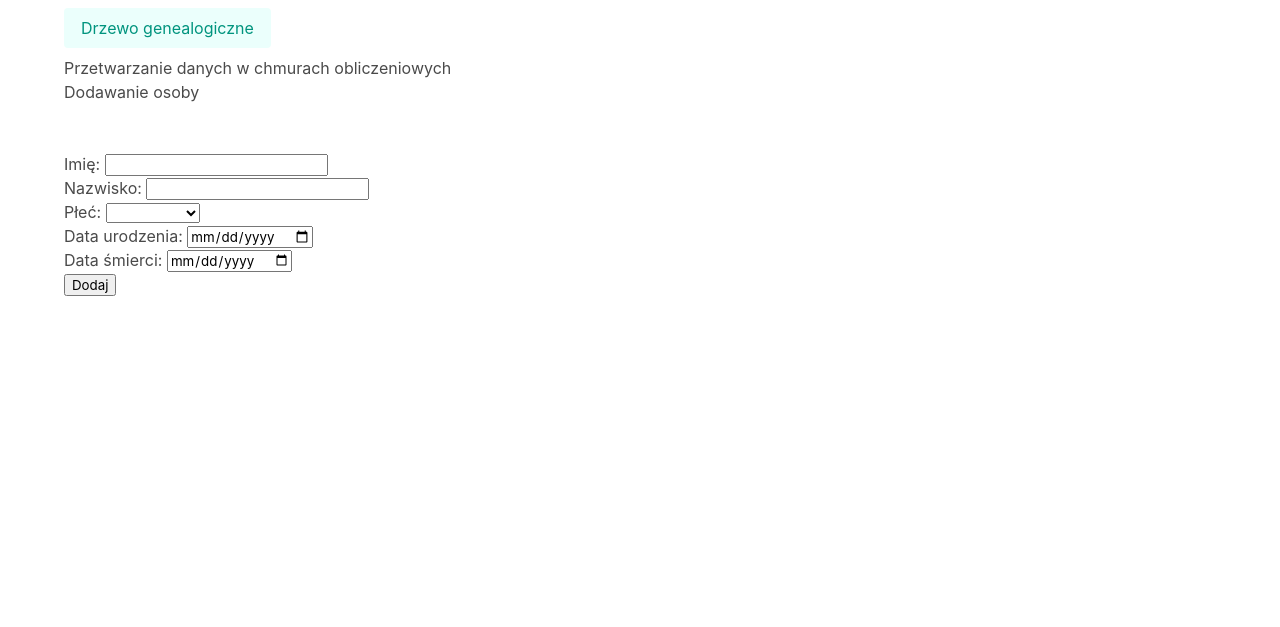
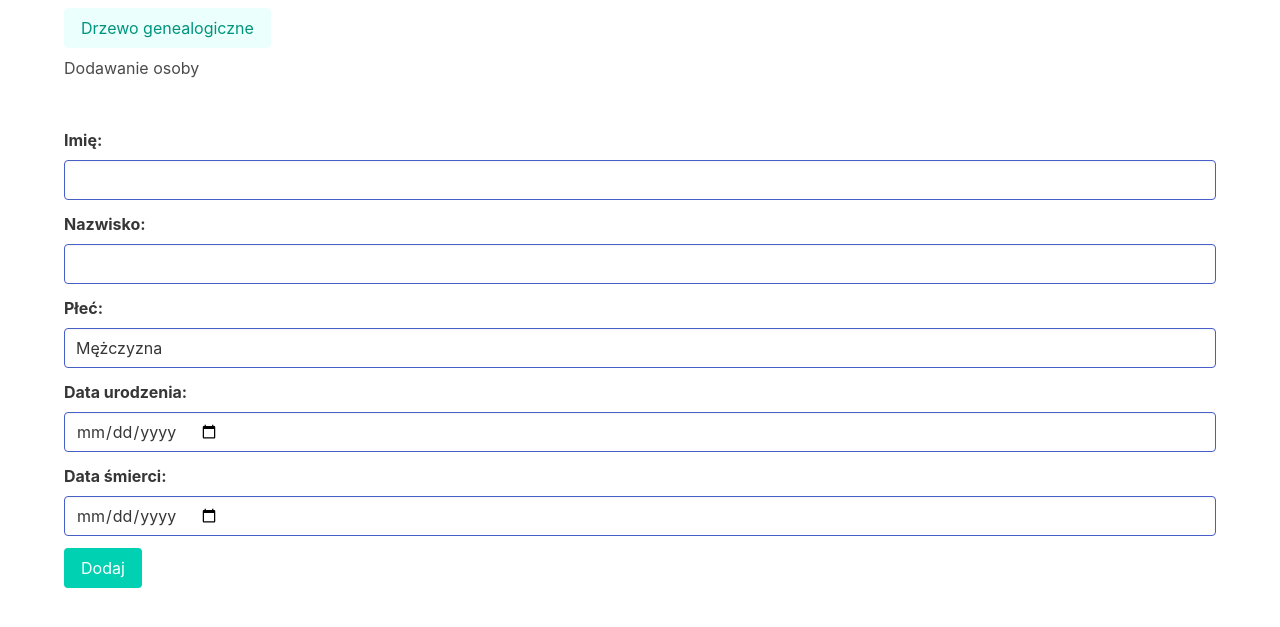
Before and after one commit to KamilPyla/family-tree-flask, a Flask app: page /people/add in a window 1280 px wide. Shown: the top 627 px of the page. Run offline with Flask 3, Linux system fonts and the light colour scheme.

Commit message:
templates

```diff
--- a/templates/base.html
+++ b/templates/base.html
@@ -8,7 +8,6 @@
 
 	<div class="container">
 		<h1><a class="button is-primary is-light my-2" href="/">Drzewo genealogiczne</a></h1>
-		<h2>Przetwarzanie danych w chmurach obliczeniowych</h2>
 		<h3>{% block header %}{% endblock %}</h3>
 	</div>
 </header>
--- a/templates/people.html
+++ b/templates/people.html
@@ -12,12 +12,12 @@
 {% if 'deathDate' in person %}Data śmierci: {{ person['deathDate'] }}<br>{% endif %}
 <br>
 {% if mother %}
-Matka: <a class="button is-primary is-light my-2" href="/people/{{ mother['personID'] }}">{{ mother['firstName'] }} {{ mother['lastName'] }}</a><br>
+Matka: <a class="button is-danger mx-2" href="/people/{{ mother['personID'] }}">{{ mother['firstName'] }} {{ mother['lastName'] }}</a><br>
 {% else %}
-Matka: <a class="button is-link mx-2" href="{{ person['personID'] }}/mother">Dodaj matkę</a><br>
+Matka: <a class="button is-danger mx-2" href="{{ person['personID'] }}/mother">Dodaj matkę</a><br>
 {% endif %}
 {% if father %}
-Ojciec: <a href="/people/{{ father['personID'] }}">{{ father['firstName'] }} {{ father['lastName'] }}</a><br>
+Ojciec: <a class="button is-info mx-2 my-1" href="/people/{{ father['personID'] }}">{{ father['firstName'] }} {{ father['lastName'] }}</a><br>
 {% else %}
 Ojciec: <a class="button is-info mx-2 my-1" href="{{ person['personID'] }}/father">Dodaj ojca</a><br>
 {% endif %}
--- a/templates/people_add.html
+++ b/templates/people_add.html
@@ -6,15 +6,29 @@
 
 {% block content %}
 <form method="post">
-	Imię: <input type="text" name="firstName"></input><br>
-	Nazwisko: <input type="text" name="lastName"</input><br>
-	Płeć: <select name="gender">
-			<option></option>
+	<div class="field">
+		<label class="label" for="firstName">Imię:</label>
+		<input class="input is-link" type="text" name="firstName"></input>
+	</div>
+	<div class="field">
+		<label class="label" for="lastName">Nazwisko:</label>
+		<input class="input is-link" type="text" name="lastName"></input>
+	</div>
+	<div class="field">
+		<label class="label" for="gender">Płeć:</label>
+		<select class="input is-link" id="gender" name="gender">
 			<option>Mężczyzna</option>
 			<option>Kobieta</option>
-	</select><br>
-	Data urodzenia: <input type="date" name="birthDate"></input><br>
-	Data śmierci: <input type="date" name="deathDate"></input><br>
-	<button type="submit">Dodaj</button>
+		</select><br>
+	</div>
+	<div class="field">
+		<label class="label" for="birthDate">Data urodzenia:</label>
+		<input class="input is-link" id="birthDate" type="date" name="birthDate"></input><br>
+	</div>
+	<div class="field">
+		<label class="label" for="deathDate">Data śmierci:</label>
+		<input class="input is-link" id="deathDate" type="date" name="deathDate"></input><br>
+	</div>
+	<button class="button is-primary" type="submit">Dodaj</button>
 </form>
 {% endblock %}
--- a/templates/people_father.html
+++ b/templates/people_father.html
@@ -11,6 +11,6 @@
 		<label for="{{ p['personID'] }}">{{ p['firstName'] }} {{ p['lastName'] }}</label><br>
 	{% endfor %}
 	<br>
-	<button type="submit">Zapisz</button>
+	<button class="button is-primary" type="submit">Zapisz</button>
 </form>
 {% endblock %}
--- a/templates/people_marry.html
+++ b/templates/people_marry.html
@@ -16,6 +16,6 @@
 		<label for="{{ p['personID'] }}">{{ p['firstName'] }} {{ p['lastName'] }}</label><br>
 	{% endfor %}
 	<br>
-	<button type="submit">Zapisz</button>
+	<button class="button is-primary" type="submit">Zapisz</button>
 </form>
 {% endblock %}
--- a/templates/people_mother.html
+++ b/templates/people_mother.html
@@ -11,6 +11,6 @@
 		<label for="{{ p['personID'] }}">{{ p['firstName'] }} {{ p['lastName'] }}</label><br>
 	{% endfor %}
 	<br>
-	<button type="submit">Zapisz</button>
+	<button class="button is-primary" type="submit">Zapisz</button>
 </form>
 {% endblock %}
```
